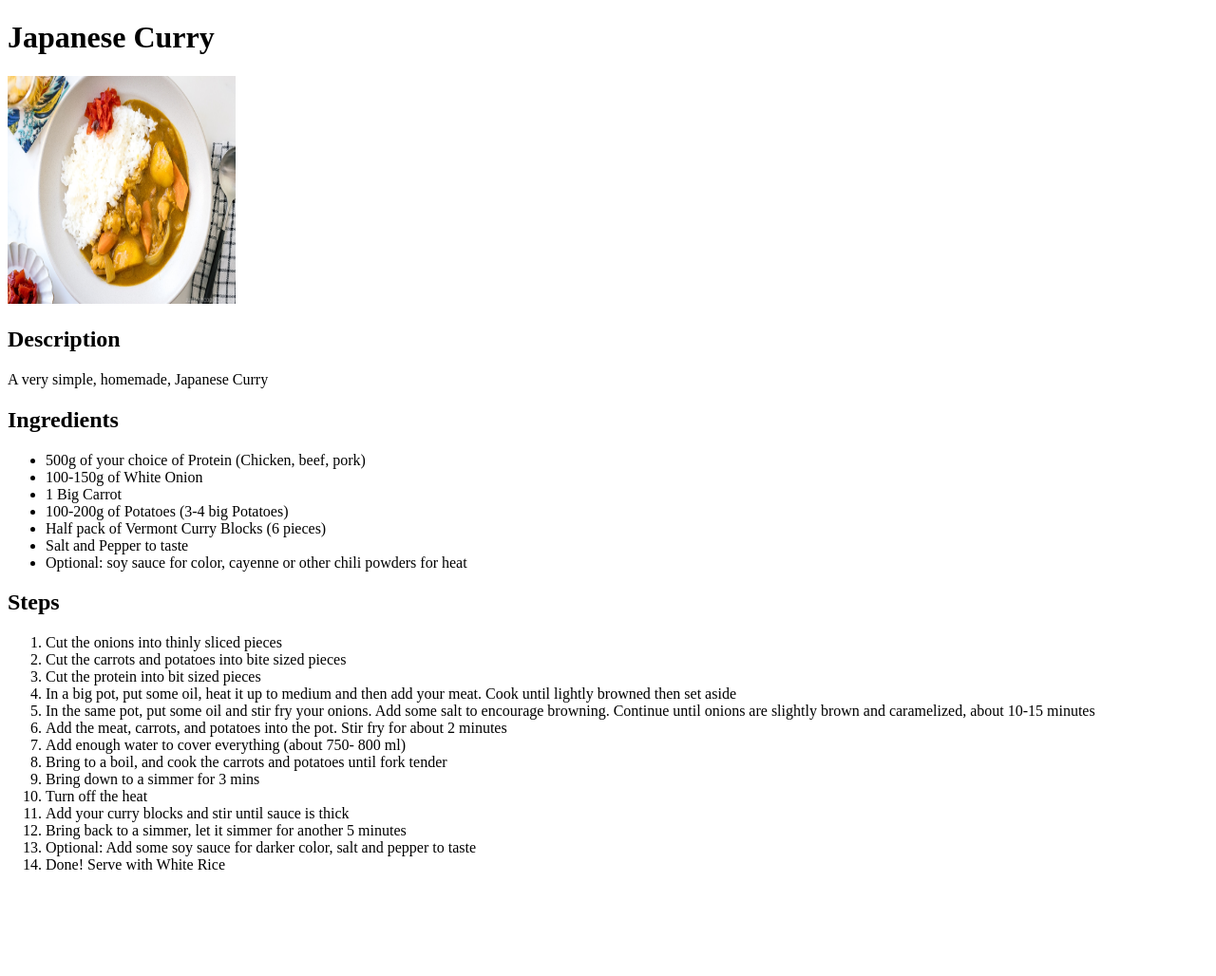
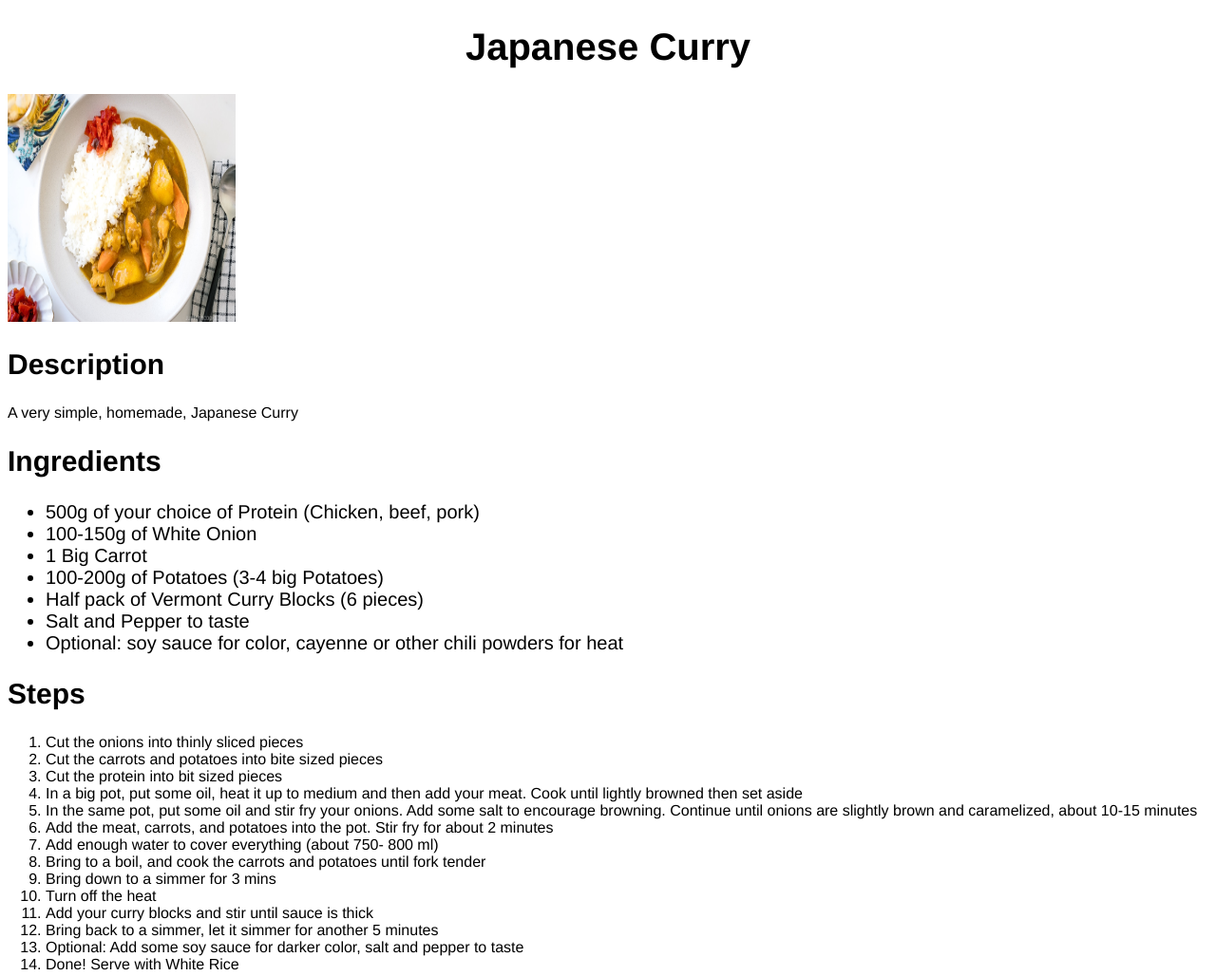
Before and after one commit to beloniara/odin-recipes, a plain HTML site: page recipes/curry.html in a window 1280 px wide. Shown: the whole page at 95% size. Before the commit the page ends 936 px from the top, so only its background shows below. Drawn offline with Linux system fonts and the light colour scheme.

Commit message:
Add Basic CSS

```diff
--- a/recipes/curry.html
+++ b/recipes/curry.html
@@ -3,6 +3,7 @@
 <head>
   <meta charset="UTF-8">
   <meta name="viewport" content="width=device-width, initial-scale=1.0">
+  <link rel="stylesheet" href="recipes.css">
   <title>Japanese Curry</title>
 </head>
 <body>
--- /dev/null
+++ b/recipes/recipes.css
@@ -0,0 +1,18 @@
+* {
+    font-family: 'Franklin Gothic Medium', 'Arial Narrow', Arial, sans-serif;
+}
+
+h1 {
+    text-align: center;
+    font-size: 40px;
+    font-weight: bolder;
+}
+
+h2 {
+    font-size: 30px;
+    font-weight: bold;
+}
+
+ul li {
+    font-size: 20px;
+}
--- /dev/null
+++ b/styles.css
@@ -0,0 +1,16 @@
+* {
+    font-family: 'Franklin Gothic Medium', 'Arial Narrow', Arial, sans-serif;
+}
+
+
+h1 {
+    font-size: 40px;
+    text-align: center;
+    font-weight: bold;
+    color: purple;
+}
+
+ul li a {
+    font-size: 22px;
+    font-weight: 800;
+}
```
Also changed, not shown: index.html (+1 -0 lines), recipes/olio.html (+1 -0 lines), recipes/omelette.html (+1 -0 lines).
